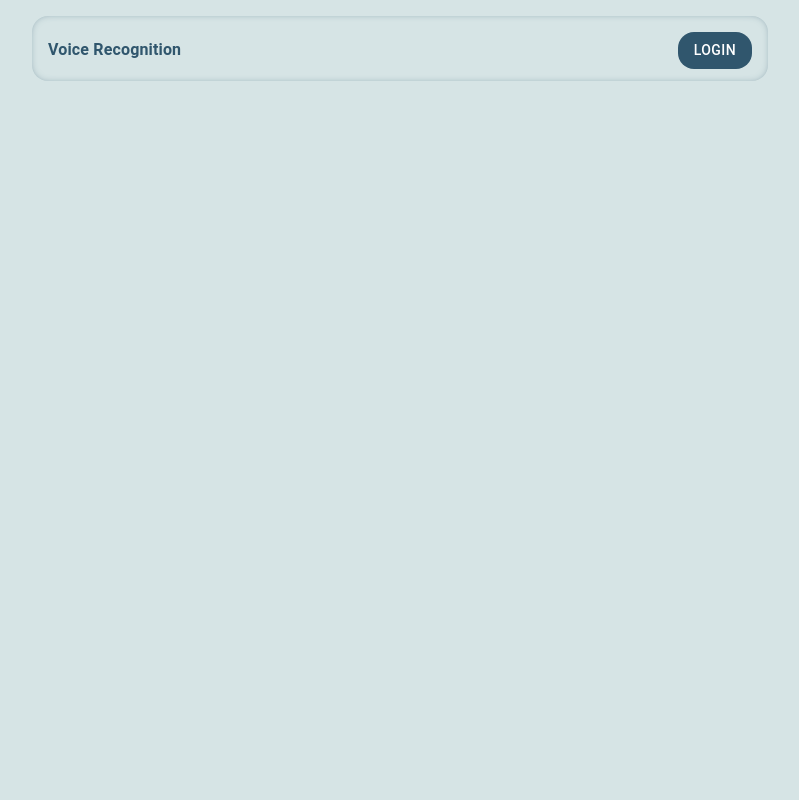
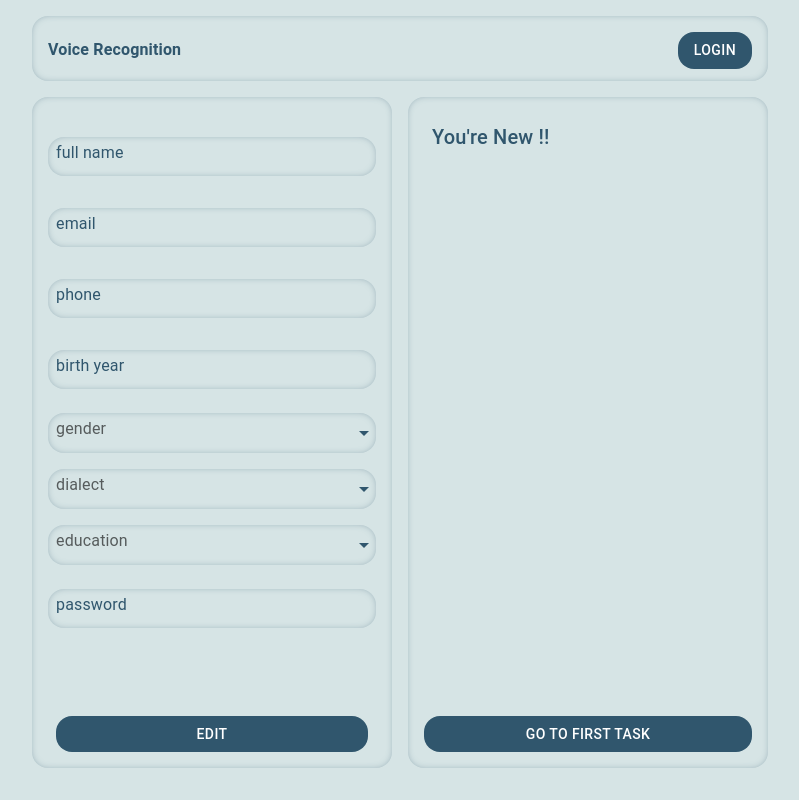
Before and after one commit to hodi14/SDC, a Next.js app: page / in a window 1280 px wide. Before the commit this address had no page. Shown: the whole page, without its empty margins (240-1039 px from the left). Built offline with nearby package versions, Linux system fonts and the light colour scheme.

Commit message:
fixed bugs

```diff
--- a/pages/index.js
+++ b/pages/index.js
@@ -20,28 +20,28 @@
 export default function Home() {
   const router = useRouter();
   const { apiLoading, setApiLoading } = useContext(loadingContext);
-  const [isLoggedIn, setIsLoggedIn] = useState(false);
+  const [isLoggedIn, setIsLoggedIn] = useState(true);
 
   const [userTasks, setUserTasks] = useState([]);
 
-  useEffect(() => {
-    if (!localStorage.getItem("userId")) router.replace("/login");
-    else {
-      setIsLoggedIn(true);
-      setApiLoading(true);
-      axios
-        .get(`/tasks_list/${localStorage.getItem("userId")}`)
-        .then((result) => {
-          setUserTasks(result?.data);
-        })
-        .catch(() => {
-          // toast.error('something went wrong');
-        })
-        .finally(() => {
-          setApiLoading(false);
-        });
-    }
-  }, []);
+  // useEffect(() => {
+  //   if (!localStorage.getItem("userId")) router.replace("/login");
+  //   else {
+  //     setIsLoggedIn(true);
+  //     setApiLoading(true);
+  //     axios
+  //       .get(`/tasks_list/${localStorage.getItem("userId")}`)
+  //       .then((result) => {
+  //         setUserTasks(result?.data);
+  //       })
+  //       .catch(() => {
+  //         // toast.error('something went wrong');
+  //       })
+  //       .finally(() => {
+  //         setApiLoading(false);
+  //       });
+  //   }
+  // }, []);
 
   return isLoggedIn ? (
     <Grid
@@ -87,9 +87,11 @@
             flexDirection: "column",
           }}
         >
-          <Typography color="primary" variant="h6">
-            Already Completed
-          </Typography>
+          {userTasks?.length ? (
+            <Typography color="primary" variant="h6">
+              Already Completed
+            </Typography>
+          ) : null}
 
           <CardContent
             sx={{
@@ -125,7 +127,7 @@
 
           <CardActions sx={{ padding: "0" }}>
             <Button variant="contained" color="primary" fullWidth>
-              Continue to next task
+              {userTasks?.length ? "Continue to next task" : "Go to first task"}
             </Button>
           </CardActions>
         </Card>
```
